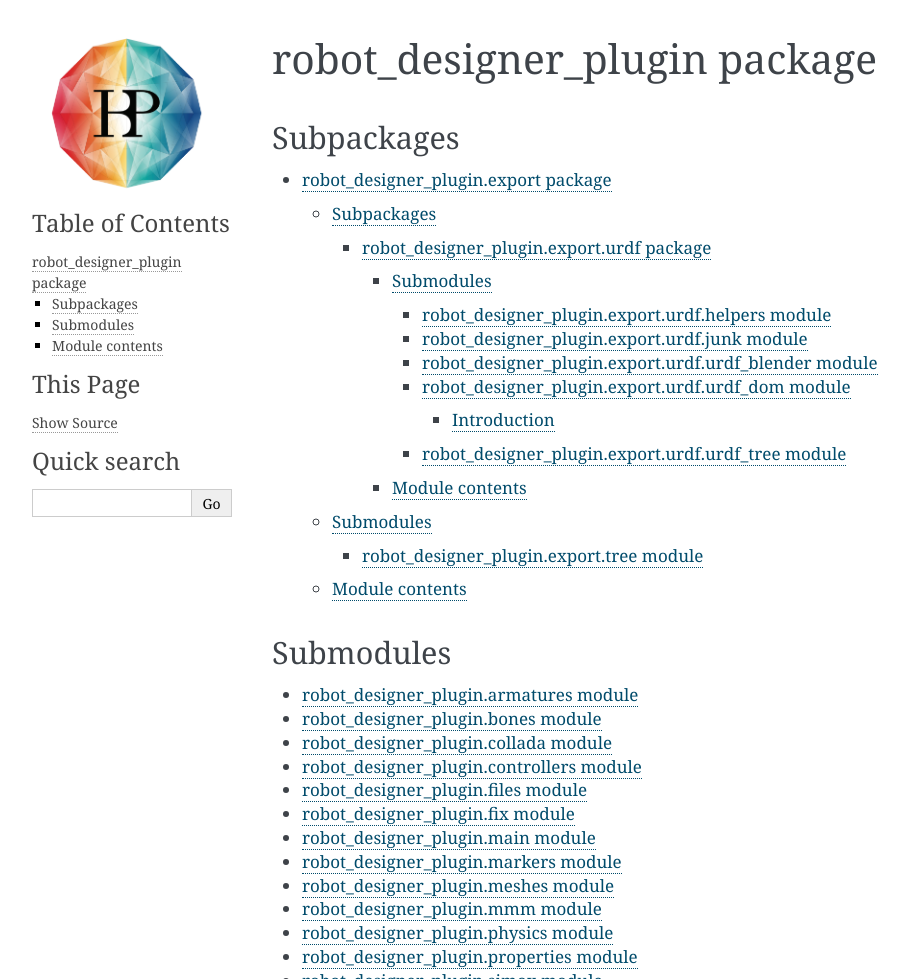
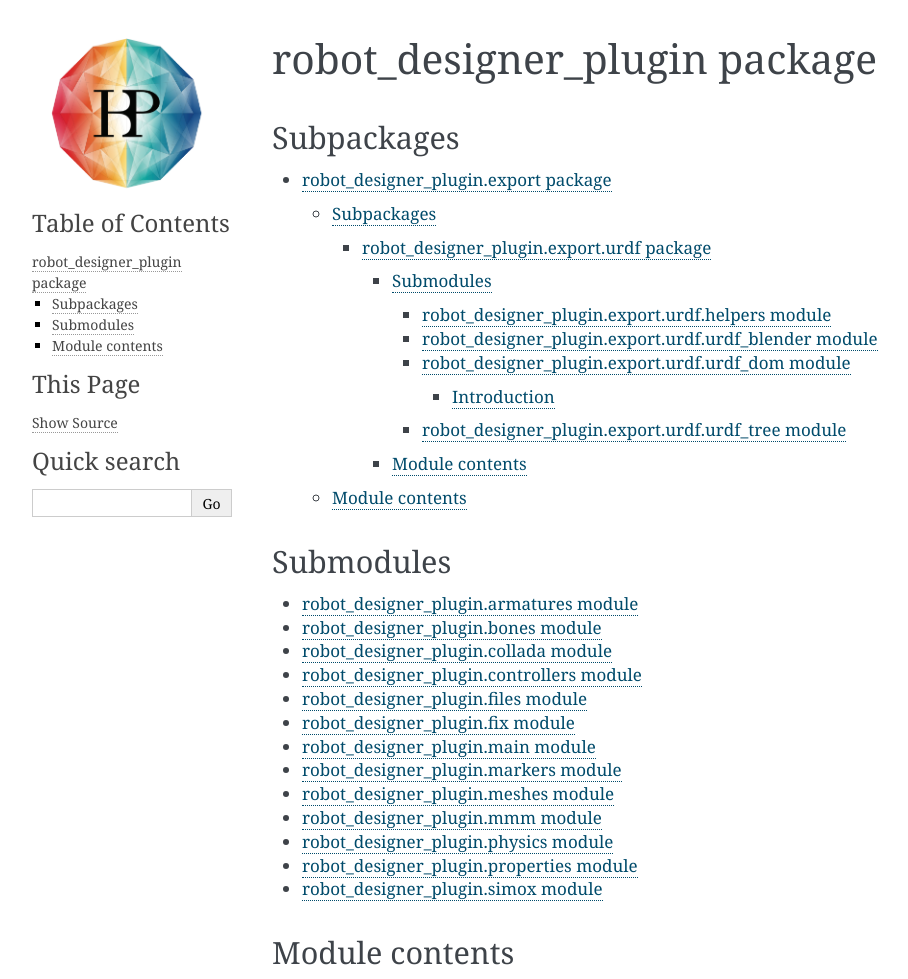
Before and after one commit to HBPNeurorobotics/BlenderRobotDesigner, a Sphinx documentation site: the page built from doc/source/robot_designer_plugin.rst, in a window 1280 px wide, cut to the strip 0-979 px from the top of the page. Shown: the whole strip, without its empty margins (148-1056 px from the left). Built offline with Sphinx 7.4.7, drawn with Linux system fonts in a browser that asks for light colours.

Commit message:
Removed mistakenly auto-generated .rst files
Change-Id: I9f6c69727ed540c84b7488bd4d4d3df3a8ec65f1

```diff
--- a/doc/source/conf.py
+++ b/doc/source/conf.py
@@ -35,8 +35,7 @@ sys.path.insert(0, os.path.abspath('../../resources/mock_bpy'))
 # ones.
 extensions = [
     'sphinx.ext.autodoc',
-    'sphinxcontrib.mockautodoc',
-    'sphinx.ext.todo',
+	    'sphinx.ext.todo',
     'sphinx.ext.coverage',
     'sphinx.ext.mathjax',
     'sphinx.ext.ifconfig',
--- a/doc/source/robot_designer_plugin.export.rst
+++ b/doc/source/robot_designer_plugin.export.rst
@@ -8,13 +8,6 @@ Subpackages
 
     robot_designer_plugin.export.urdf
 
-Submodules
-----------
-
-.. toctree::
-
-   robot_designer_plugin.export.tree
-
 Module contents
 ---------------
 
--- a/doc/source/robot_designer_plugin.export.tree.rst
+++ /dev/null
@@ -1,7 +0,0 @@
-robot_designer_plugin.export.tree module
-========================================
-
-.. automodule:: robot_designer_plugin.export.tree
-    :members:
-    :undoc-members:
-    :show-inheritance:
--- a/doc/source/robot_designer_plugin.export.urdf.junk.rst
+++ /dev/null
@@ -1,7 +0,0 @@
-robot_designer_plugin.export.urdf.junk module
-=============================================
-
-.. automodule:: robot_designer_plugin.export.urdf.junk
-    :members:
-    :undoc-members:
-    :show-inheritance:
--- a/doc/source/robot_designer_plugin.export.urdf.rst
+++ b/doc/source/robot_designer_plugin.export.urdf.rst
@@ -7,7 +7,6 @@ Submodules
 .. toctree::
 
    robot_designer_plugin.export.urdf.helpers
-   robot_designer_plugin.export.urdf.junk
    robot_designer_plugin.export.urdf.urdf_blender
    robot_designer_plugin.export.urdf.urdf_dom
    robot_designer_plugin.export.urdf.urdf_tree
```
